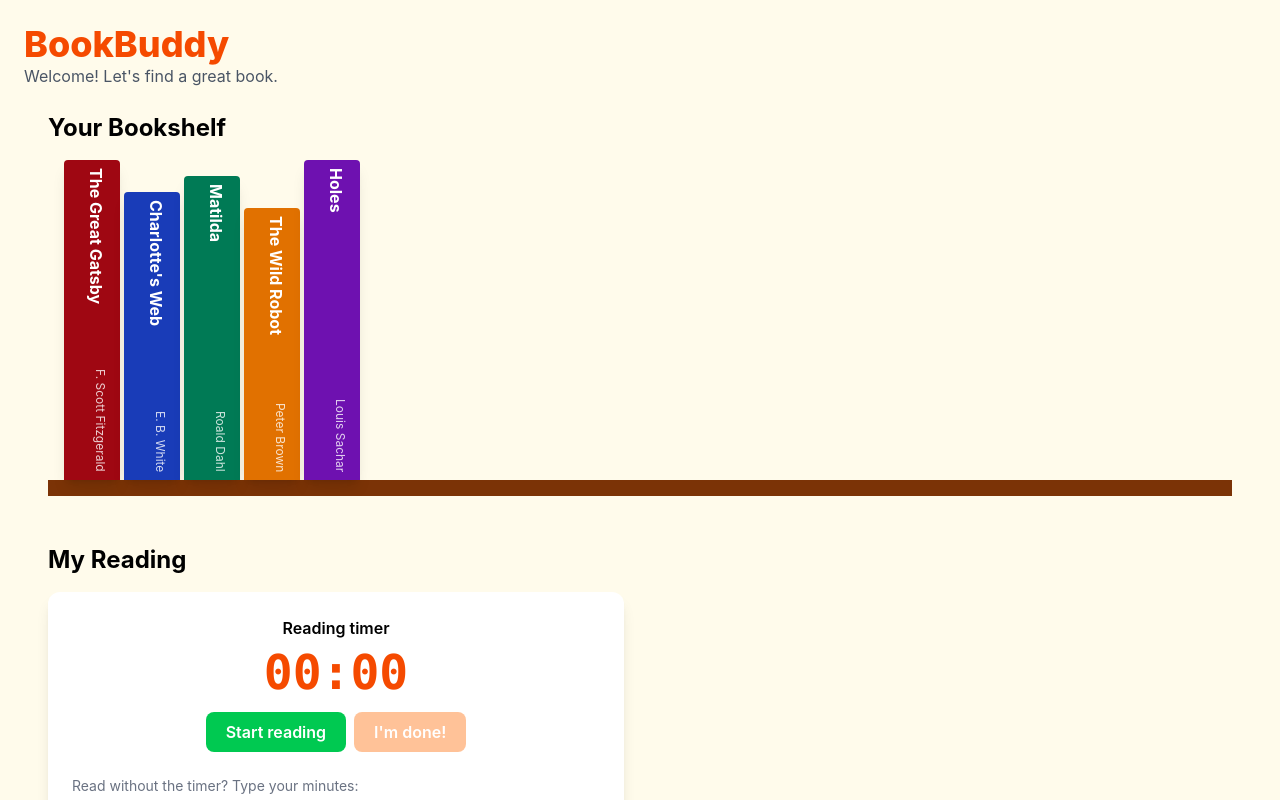
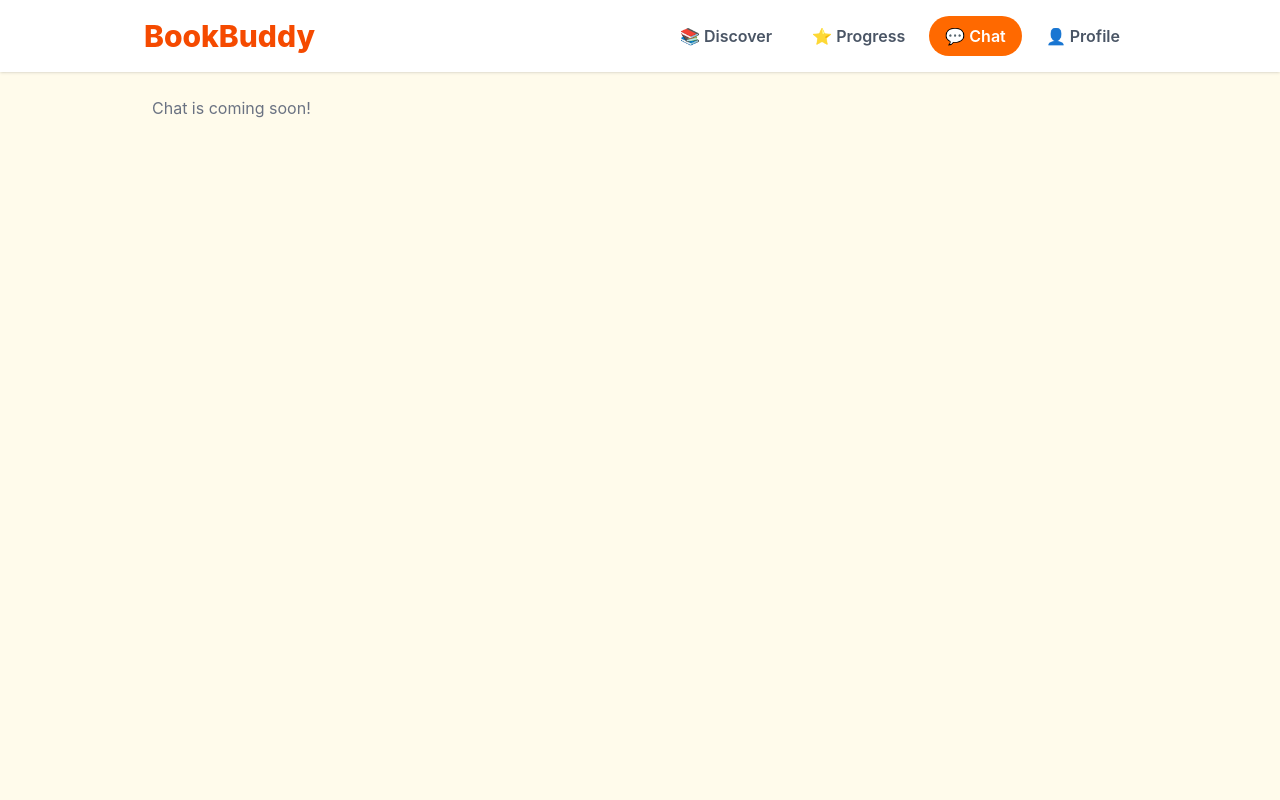
Before and after one commit to ntalasu/BookBuddy, a React (Vite) app in the folder frontend/: page /chat in a window 1280 px wide. Shown: the top 800 px of the page. Built offline with nearby package versions, Linux system fonts and the light colour scheme.

Commit message:
feat: implement routing with React Router and add main application layout

```diff
--- a/frontend/package.json
+++ b/frontend/package.json
@@ -13,6 +13,7 @@
     "@tailwindcss/vite": "^4.3.3",
     "react": "^19.2.8",
     "react-dom": "^19.2.8",
+    "react-router": "^8.4.0",
     "tailwindcss": "^4.3.3"
   },
   "devDependencies": {
--- a/frontend/src/App.tsx
+++ b/frontend/src/App.tsx
@@ -1,13 +1,11 @@
-import BookDiscoveryView from "./views/BookDiscoveryView"
-import ReadingProgressView from "./views/ReadingProgressView"
+import { BrowserRouter } from "react-router"
+import AppRoutes from "./AppRoutes"
+
 function App() {
   return (
-    <div className="min-h-screen bg-amber-50 p-6">
-      <h1 className="text-4xl font-extrabold text-orange-600">BookBuddy</h1>
-      <p className="text-gray-600">Welcome! Let's find a great book.</p>
-      <BookDiscoveryView />
-      <ReadingProgressView />
-    </div>
+    <BrowserRouter>
+      <AppRoutes />
+    </BrowserRouter>
   )
 }
 
--- /dev/null
+++ b/frontend/src/AppLayout.tsx
@@ -0,0 +1,41 @@
+import { NavLink, Outlet } from "react-router"
+
+const tabs = [
+  { to: "/discover", label: "📚 Discover" },
+  { to: "/progress", label: "⭐ Progress" },
+  { to: "/chat", label: "💬 Chat" },
+  { to: "/profile", label: "👤 Profile" },
+]
+
+function AppLayout() {
+  return (
+    <div className="min-h-screen bg-amber-50">
+      <header className="bg-white shadow">
+        <div className="mx-auto flex max-w-5xl flex-wrap items-center justify-between gap-4 p-4">
+          <h1 className="text-3xl font-extrabold text-orange-600">BookBuddy</h1>
+          <nav className="flex gap-2">
+            {tabs.map((tab) => (
+              <NavLink
+                key={tab.to}
+                to={tab.to}
+                className={({ isActive }) =>
+                  `rounded-full px-4 py-2 font-semibold ${
+                    isActive ? "bg-orange-500 text-white" : "text-gray-600 hover:bg-orange-100"
+                  }`
+                }
+              >
+                {tab.label}
+              </NavLink>
+            ))}
+          </nav>
+        </div>
+      </header>
+
+      <main className="mx-auto max-w-5xl">
+        <Outlet />
+      </main>
+    </div>
+  )
+}
+
+export default AppLayout
--- /dev/null
+++ b/frontend/src/AppRoutes.tsx
@@ -0,0 +1,22 @@
+import { Navigate, Route, Routes } from "react-router"
+import AppLayout from "./AppLayout"
+import ChatPage from "./pages/ChatPage"
+import DiscoverPage from "./pages/DiscoverPage"
+import ProfilePage from "./pages/ProfilePage"
+import ProgressPage from "./pages/ProgressPage"
+
+function AppRoutes() {
+  return (
+    <Routes>
+      <Route element={<AppLayout />}>
+        <Route path="/discover" element={<DiscoverPage />} />
+        <Route path="/progress" element={<ProgressPage />} />
+        <Route path="/chat" element={<ChatPage />} />
+        <Route path="/profile" element={<ProfilePage />} />
+        <Route path="*" element={<Navigate to="/discover" replace />} />
+      </Route>
+    </Routes>
+  )
+}
+
+export default AppRoutes
--- /dev/null
+++ b/frontend/src/pages/ChatPage.tsx
@@ -0,0 +1,5 @@
+function ChatPage() {
+  return <p className="p-6 text-gray-500">Chat is coming soon!</p>
+}
+
+export default ChatPage
--- /dev/null
+++ b/frontend/src/pages/DiscoverPage.tsx
@@ -0,0 +1,7 @@
+import BookDiscoveryView from "../views/BookDiscoveryView"
+
+function DiscoverPage() {
+  return <BookDiscoveryView />
+}
+
+export default DiscoverPage
--- /dev/null
+++ b/frontend/src/pages/ProfilePage.tsx
@@ -0,0 +1,5 @@
+function ProfilePage() {
+  return <p className="p-6 text-gray-500">Profile is coming soon!</p>
+}
+
+export default ProfilePage
--- /dev/null
+++ b/frontend/src/pages/ProgressPage.tsx
@@ -0,0 +1,7 @@
+import ReadingProgressView from "../views/ReadingProgressView"
+
+function ProgressPage() {
+  return <ReadingProgressView />
+}
+
+export default ProgressPage
```
Also changed, not shown: 1 other file (tests, documents, lock files or other folders).
